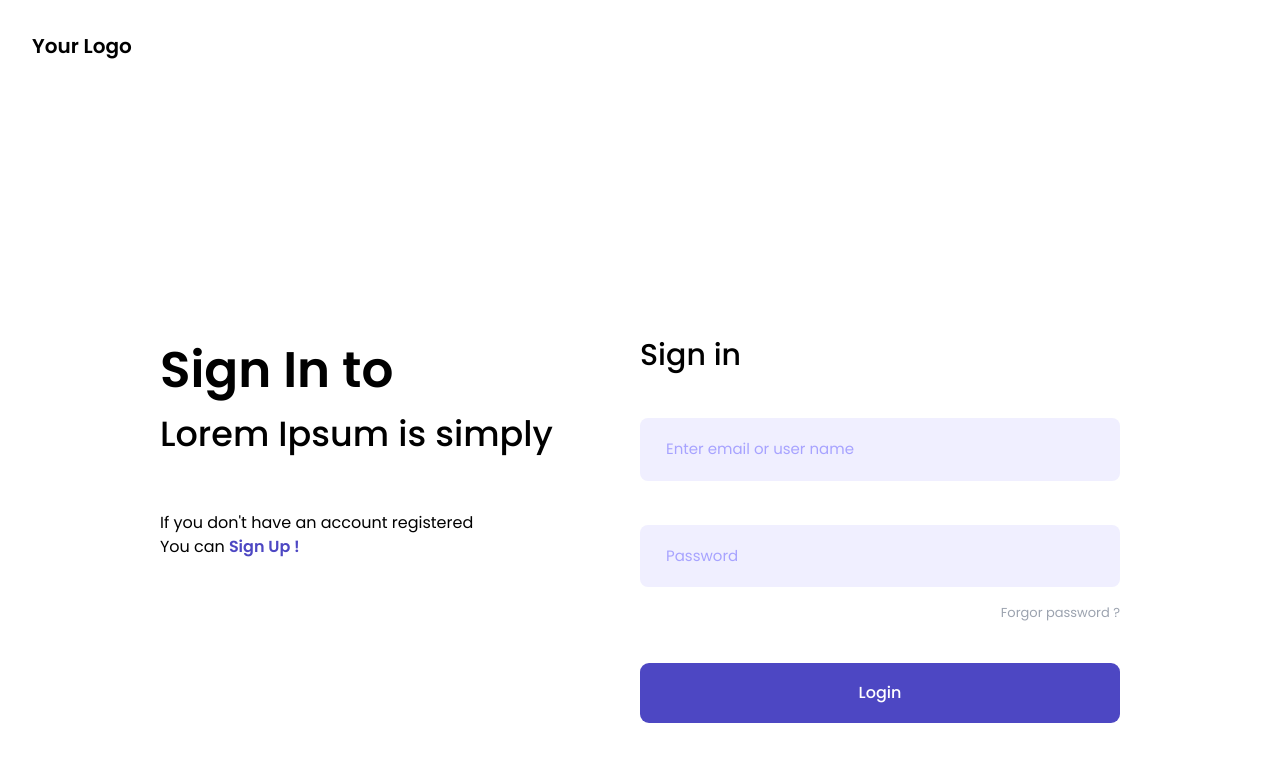
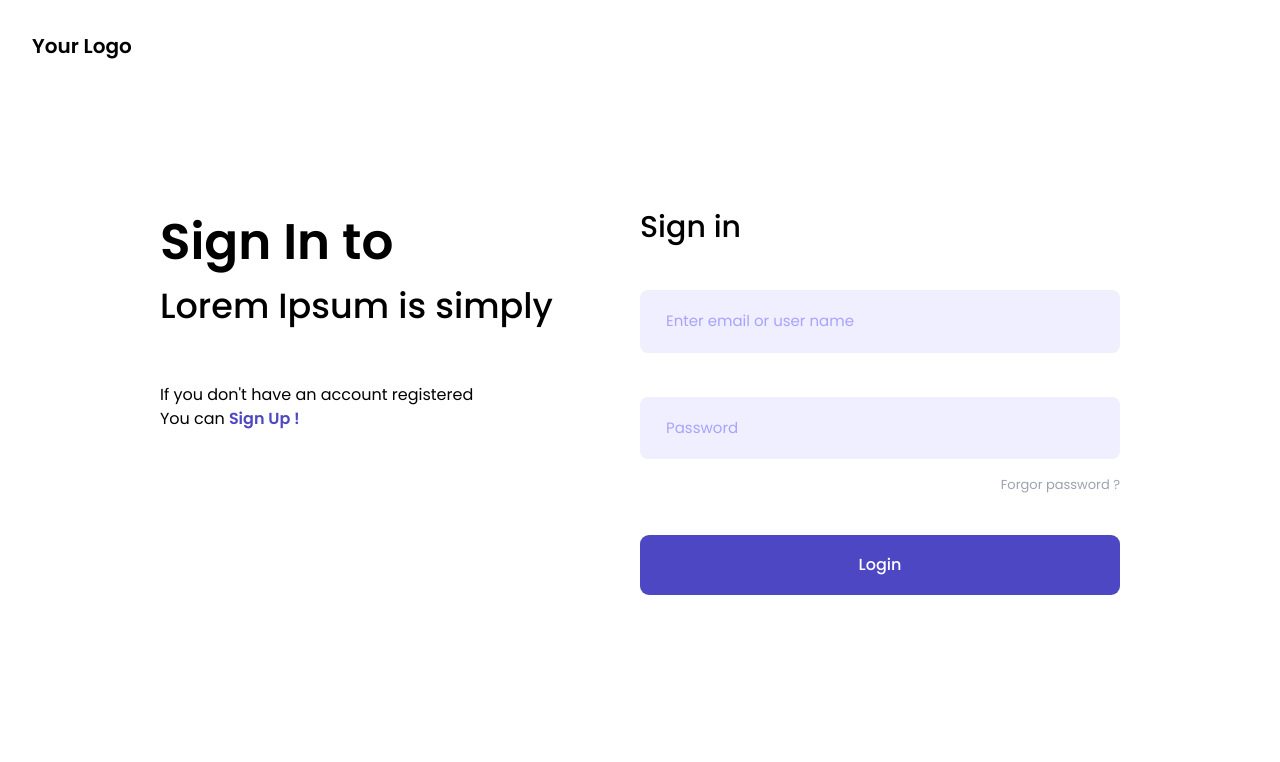
Before and after one commit to Abdelrahman-Abdelmoaty/login-system, a Next.js app: page / in a window 1280 px wide. Shown: the top 762 px of the page. Built offline with nearby package versions, Linux system fonts and the light colour scheme; no server answers.

Commit message:
react-hook-form yup

```diff
--- a/src/components/Layout.tsx
+++ b/src/components/Layout.tsx
@@ -7,7 +7,7 @@ type SignInProps = {
 
 export default function Layout({ type }: SignInProps) {
   return (
-    <main className="container mx-auto my-32 flex min-h-screen items-center px-5 xl:px-40">
+    <main className="container mx-auto my-32 flex items-center px-5 sm:my-0 sm:min-h-screen xl:px-40">
       <div className="grid w-full gap-y-16 md:grid-cols-2">
         <div className="flex flex-1 flex-col gap-[30px] md:gap-[50px]">
           <div>
```
